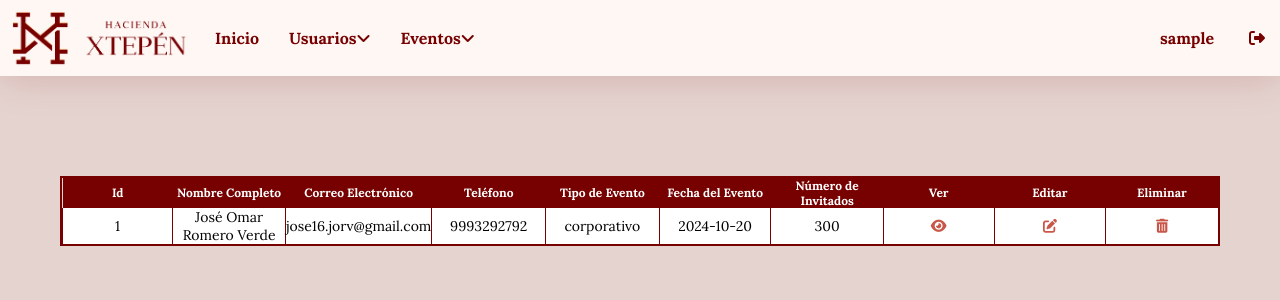
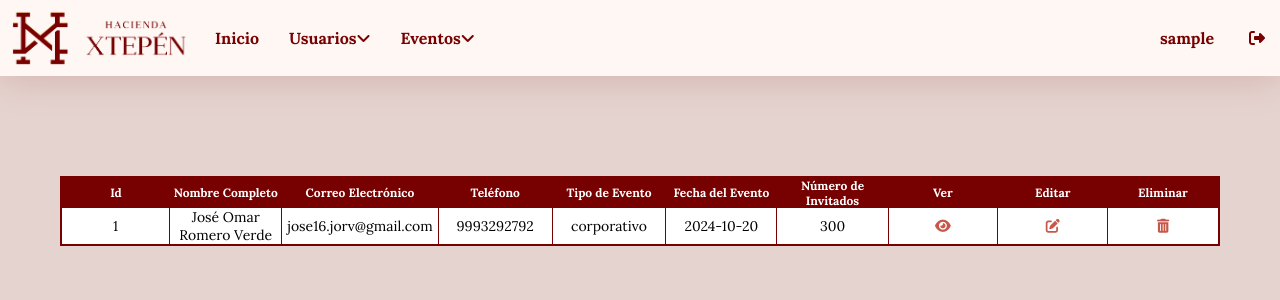
Before and after one commit to OmaewaRV16/Hacienda-Xtep-n, a PHP site: page /login/dashboard_eventos.php in a window 1280 px wide. Shown: the top 300 px of the page. Run offline with PHP 8.4, Linux system fonts and the light colour scheme; the visitor is signed in with stand-in values (Sample User, id 1); data comes from the database, SQL or seed files in the repository; data that the repository does not hold is empty; some libraries are stand-ins or nearby versions.

Commit message:
minum changes

```diff
--- a/login/stylemenu.css
+++ b/login/stylemenu.css
@@ -20,6 +20,7 @@ body {
   /* border-radius: 25px;
   border: 3px var(--Negro) solid;
   overflow: hidden; */
+  border: 2px var(--Texto) solid;
 }
 
 .tabla th {
@@ -27,7 +28,7 @@ body {
   width: 5%;
   height: 30px;
   background-color: var(--Texto);
-  border: 2px black solid;
+  /* border: 2px black solid; */
   color: var(--Blanco);
 }
 
@@ -36,7 +37,7 @@ body {
   height: 30px;
   font-size: 15px;
   background-color: white;
-  border: 1px black solid;
+  border: 1px var(--Texto) solid;
 }
 
 .basurita {
--- a/login/styles/stylersvboard.css
+++ b/login/styles/stylersvboard.css
@@ -24,6 +24,7 @@ table {
     text-align: center;
     padding: 50px;
     border-collapse: collapse;
+    border: 2px var(--Texto) solid;
 }
 
 table th {
@@ -37,10 +38,10 @@ table th {
 
 .tabla {
     margin: 60px;
-    border: 2px var(--Texto) solid;
 }
 
 .tabla td {
+    padding: 0 5px;
     width: 10%;
     height: 30px;
     font-size: 14px;
```
